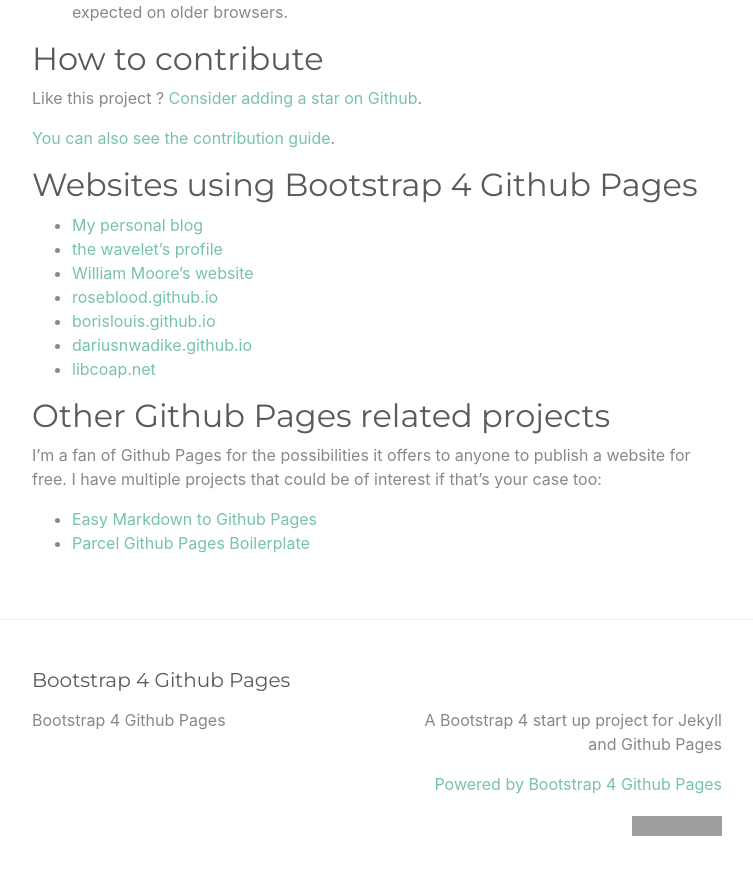
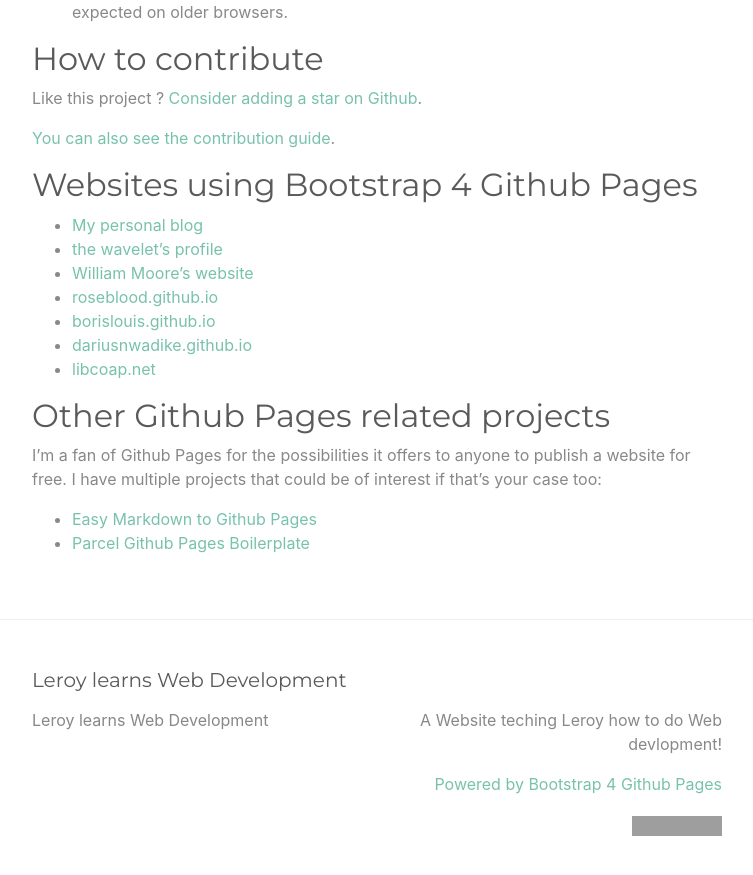
Before and after one commit to camilla-jones/leroy-learns, a Jekyll site: the page built from index.md, in a window 1280 px wide and 900 px high, scrolled down 2496 px. Shown: the top 875 px of the window, without its empty margins (263-1016 px from the left). Built offline with Jekyll 4.4.1, drawn with Linux system fonts in a browser that asks for light colours; some of the changed text lies outside the part shown; grey boxes are pictures that could not be loaded.

Commit message:
Update _config.yml

```diff
--- a/_config.yml
+++ b/_config.yml
@@ -13,16 +13,16 @@
 # you will see them accessed via {{ site.title }}, {{ site.email }}, and so on.
 # You can create any custom variable you would like, and they will be accessible
 # in the templates via {{ site.myvariable }}.
-title: Bootstrap 4 Github Pages
+title: Leroy learns Web Development
 email: ""
 description: >- # this means to ignore newlines until "baseurl:"
-  A Bootstrap 4 start up project for Jekyll and Github Pages
+  A Website teching Leroy how to do Web devlopment!
 #baseurl: "" # the subpath of your site, e.g. /blog
 #url: "" # the base hostname & protocol for your site, e.g. http://example.com
 #twitter_username: jekyllrb
 #github_username:  jekyll
 
-repository: "nicolas-van/bootstrap-4-github-pages"
+repository: "camilla-jones/leroy-learns"
 
 # Build settings
 plugins:
```
